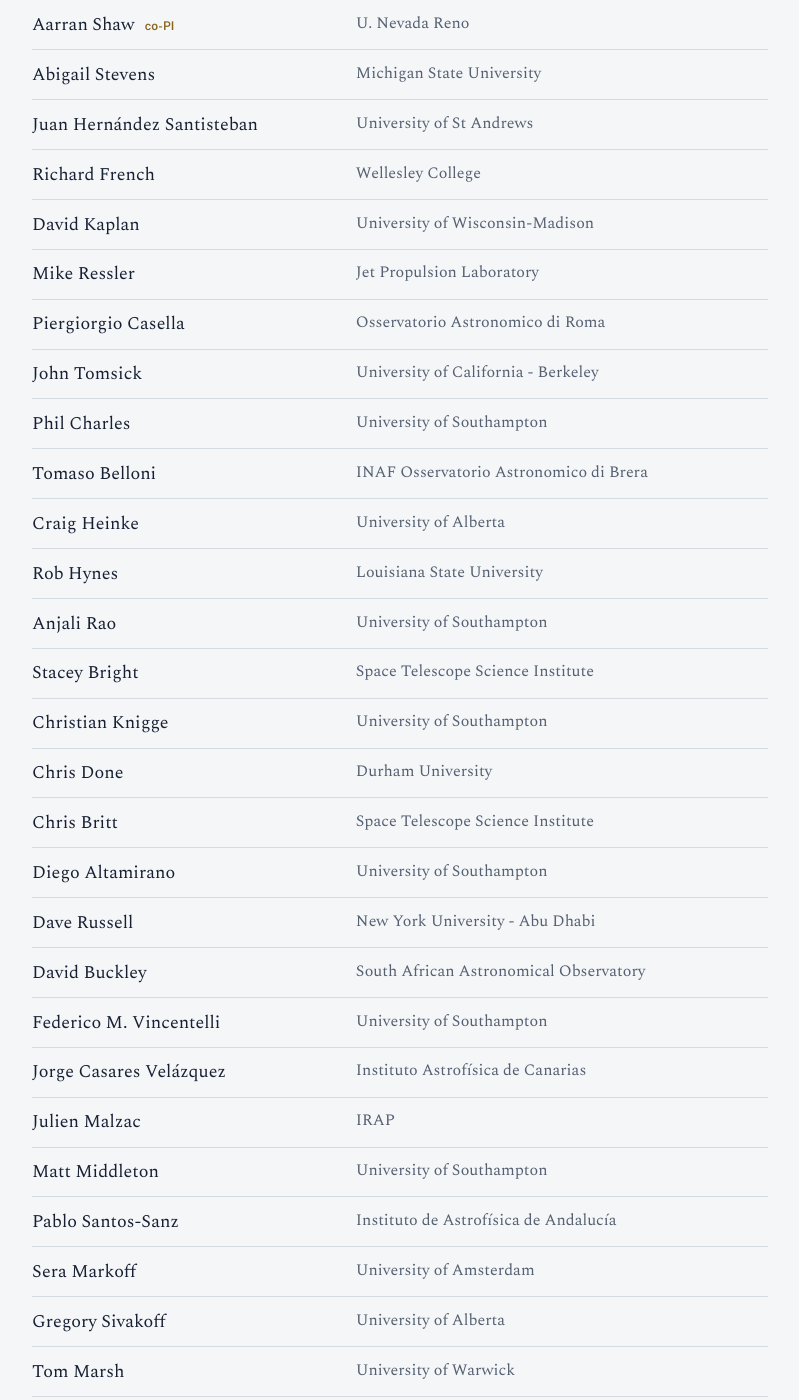
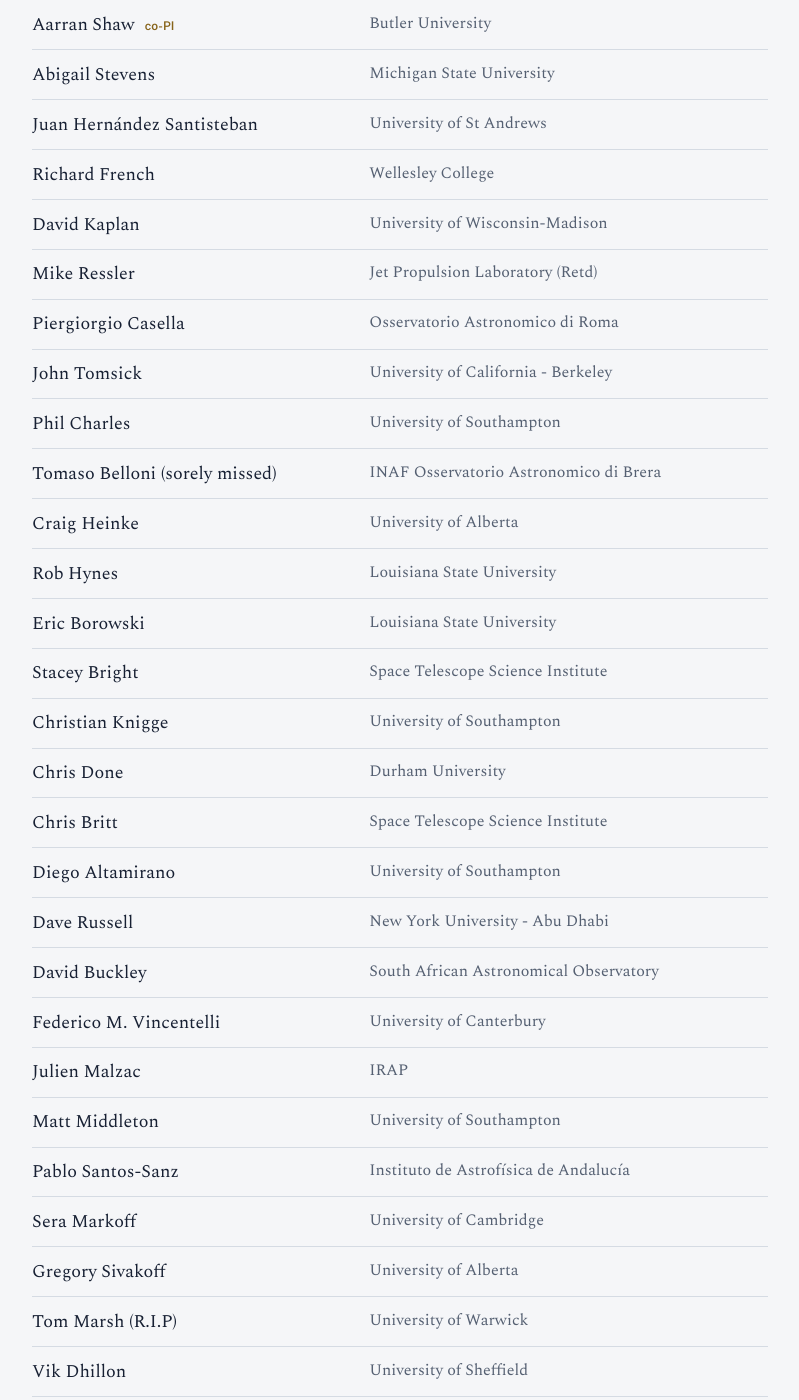
Before and after one commit to jwst-timing/jwst-timing.github.io, a Jekyll site: the page built from team.html, in a window 1280 px wide and 1400 px high, scrolled down 404 px. Shown: the whole window, without its empty margins (104-903 px from the left). Built offline with Jekyll 4.4.1, drawn with Linux system fonts in a browser that asks for light colours; some of the changed text lies outside the part shown.

Commit message:
Update team affiliations; reorder publications

```diff
--- a/_data/team.yml
+++ b/_data/team.yml
@@ -11,7 +11,7 @@
 
 - name: Aarran Shaw
   role: co-PI
-  affiliation: U. Nevada Reno
+  affiliation: Butler University
 
 - name: Abigail Stevens
   affiliation: Michigan State University
@@ -26,7 +26,7 @@
   affiliation: University of Wisconsin-Madison
 
 - name: Mike Ressler
-  affiliation: Jet Propulsion Laboratory
+  affiliation: Jet Propulsion Laboratory (Retd)
 
 - name: Piergiorgio Casella
   affiliation: Osservatorio Astronomico di Roma
@@ -37,7 +37,7 @@
 - name: Phil Charles
   affiliation: University of Southampton
 
-- name: Tomaso Belloni
+- name: Tomaso Belloni (sorely missed)
   affiliation: INAF Osservatorio Astronomico di Brera
 
 - name: Craig Heinke
@@ -46,8 +46,8 @@
 - name: Rob Hynes
   affiliation: Louisiana State University
 
-- name: Anjali Rao
-  affiliation: University of Southampton
+- name: Eric Borowski
+  affiliation: Louisiana State University
 
 - name: Stacey Bright
   affiliation: Space Telescope Science Institute
@@ -71,10 +71,7 @@
   affiliation: South African Astronomical Observatory
 
 - name: Federico M. Vincentelli
-  affiliation: University of Southampton
-
-- name: Jorge Casares Velázquez
-  affiliation: Instituto Astrofísica de Canarias
+  affiliation: University of Canterbury
 
 - name: Julien Malzac
   affiliation: IRAP
@@ -86,16 +83,16 @@
   affiliation: Instituto de Astrofísica de Andalucía
 
 - name: Sera Markoff
-  affiliation: University of Amsterdam
+  affiliation: University of Cambridge
 
 - name: Gregory Sivakoff
   affiliation: University of Alberta
 
-- name: Tom Marsh
+- name: Tom Marsh (R.I.P)
   affiliation: University of Warwick
 
 - name: Vik Dhillon
   affiliation: University of Sheffield
 
 - name: Noel Castro Segura
-  affiliation: University of Southampton
+  affiliation: University of Warwick
```
Also changed, not shown: _data/publications.yml (+9 -9 lines).
